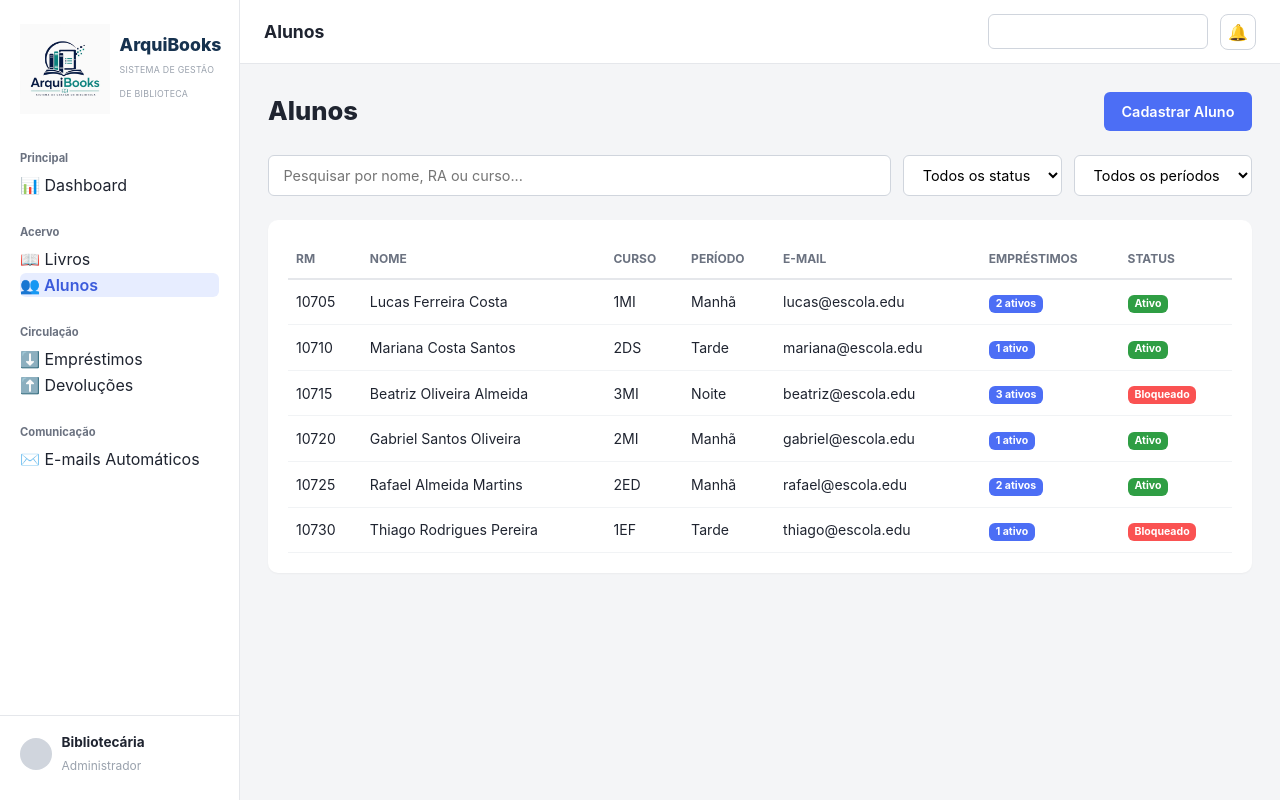
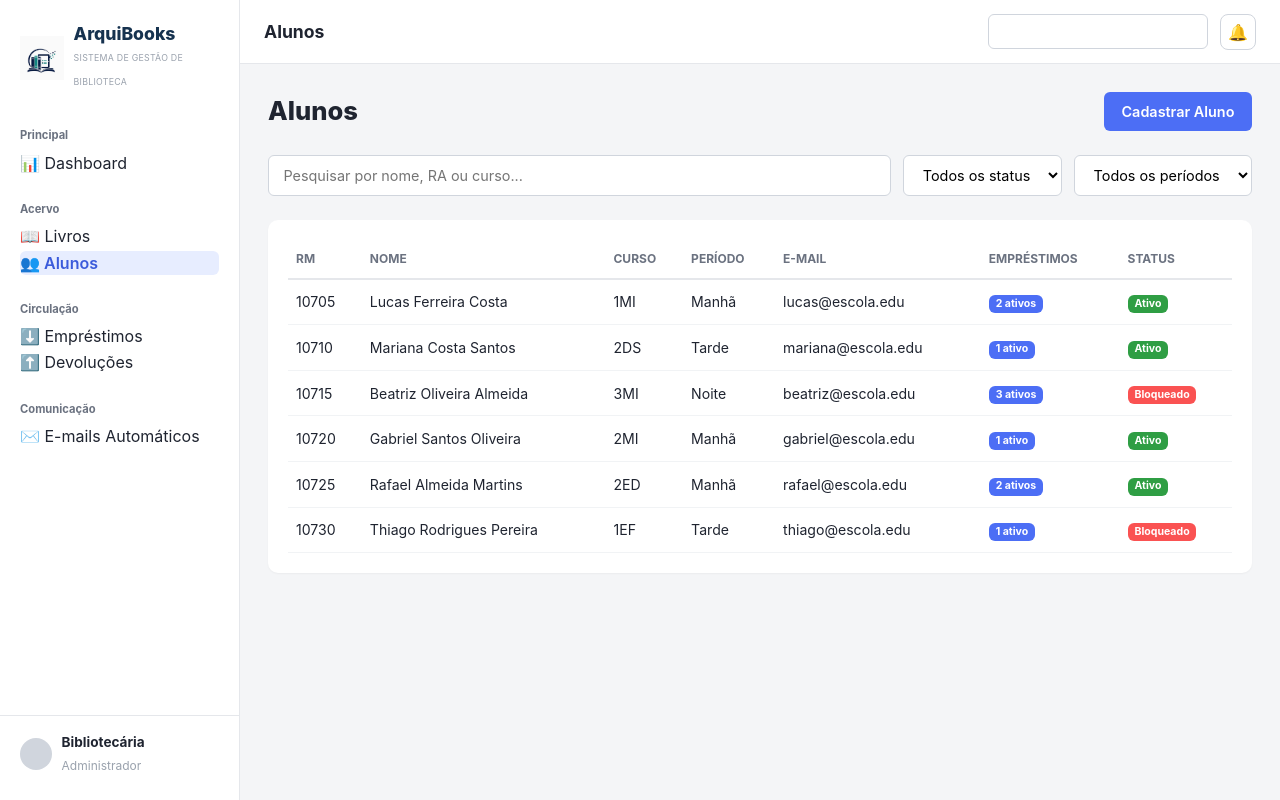
Before and after one commit to cauetorres/Arquibooks-main, a Vue app: page /alunos in a window 1280 px wide. Built offline with nearby package versions, Linux system fonts and the light colour scheme; the HTML template or start-up script is replaced by a standard one.

Commit message:
alterei a logo
alterei a logo

```diff
--- a/src/assets/main.css
+++ b/src/assets/main.css
@@ -112,6 +112,21 @@
 .sidebar-user small {
   color: #9aa2ad;
   font-size: 0.75rem;
+}
+
+.sidebar-logo {
+  display: flex;
+  align-items: center;
+  gap: 0.6rem;
+  padding: 0 1.25rem 1.5rem;
+}
+
+/* NOVO: controla o tamanho do ícone (sem texto) */
+.logo-icon-img {
+  width: 44px;
+  height: 44px;
+  object-fit: contain;
+  flex-shrink: 0;
 }
 
 /* ===== Área principal ===== */
@@ -250,17 +265,37 @@
   font-weight: 700;
 }
 
-.stat-card.orange { border-color: #f76707; }
-.stat-card.orange .stat-label { background: #f76707; }
+.stat-card.orange {
+  border-color: #f76707;
+}
 
-.stat-card.green { border-color: #2f9e44; }
-.stat-card.green .stat-label { background: #2f9e44; }
+.stat-card.orange .stat-label {
+  background: #f76707;
+}
 
-.stat-card.blue { border-color: #4c6ef5; }
-.stat-card.blue .stat-label { background: #4c6ef5; }
+.stat-card.green {
+  border-color: #2f9e44;
+}
 
-.stat-card.purple { border-color: #7048e8; }
-.stat-card.purple .stat-label { background: #7048e8; }
+.stat-card.green .stat-label {
+  background: #2f9e44;
+}
+
+.stat-card.blue {
+  border-color: #4c6ef5;
+}
+
+.stat-card.blue .stat-label {
+  background: #4c6ef5;
+}
+
+.stat-card.purple {
+  border-color: #7048e8;
+}
+
+.stat-card.purple .stat-label {
+  background: #7048e8;
+}
 
 /* ===== Gráficos ===== */
 .charts-grid {
@@ -271,7 +306,9 @@
 }
 
 @media (max-width: 900px) {
-  .charts-grid { grid-template-columns: 1fr; }
+  .charts-grid {
+    grid-template-columns: 1fr;
+  }
 }
 
 .chart-card {
@@ -411,14 +448,37 @@ table.data-table tbody td {
   color: #fff;
 }
 
-.badge-atrasado { background: #fa5252; }
-.badge-vencendo { background: #f59f00; }
-.badge-no-prazo { background: #2f9e44; }
-.badge-emprestado { background: #f76707; }
-.badge-disponivel { background: #2f9e44; }
-.badge-ativo { background: #2f9e44; }
-.badge-bloqueado { background: #fa5252; }
-.badge-ativos { background: #4c6ef5; }
+.badge-atrasado {
+  background: #fa5252;
+}
+
+.badge-vencendo {
+  background: #f59f00;
+}
+
+.badge-no-prazo {
+  background: #2f9e44;
+}
+
+.badge-emprestado {
+  background: #f76707;
+}
+
+.badge-disponivel {
+  background: #2f9e44;
+}
+
+.badge-ativo {
+  background: #2f9e44;
+}
+
+.badge-bloqueado {
+  background: #fa5252;
+}
+
+.badge-ativos {
+  background: #4c6ef5;
+}
 
 /* ===== Botões de ação (ícones) ===== */
 .action-btn {
@@ -431,5 +491,10 @@ table.data-table tbody td {
   margin-right: 0.3rem;
 }
 
-.action-btn.check { background: #2f9e44; }
-.action-btn.renew { background: #f76707; }
+.action-btn.check {
+  background: #2f9e44;
+}
+
+.action-btn.renew {
+  background: #f76707;
+}
--- a/src/components/Sidebar.vue
+++ b/src/components/Sidebar.vue
@@ -9,7 +9,7 @@ defineProps({
   <div class="app-layout">
     <aside class="sidebar">
       <div class="sidebar-logo">
-        <img src="/src/assets/logo_arquibooks.jpeg" alt="ArquiBooks" widht="90" height="90" class="logo-icon-img" />
+        <img src="/src/assets/logo_icon.png" alt="ArquiBooks" class="logo-icon-img" />
         <div>
           <h1>ArquiBooks</h1>
           <small>SISTEMA DE GESTÃO DE BIBLIOTECA</small>
```
Also changed, not shown: src/assets/logo_arquibooks.jpeg (deleted), src/assets/logo_icon.png (added).
